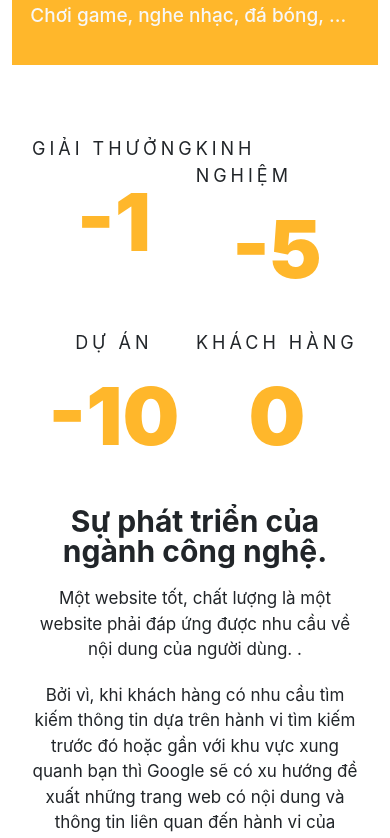
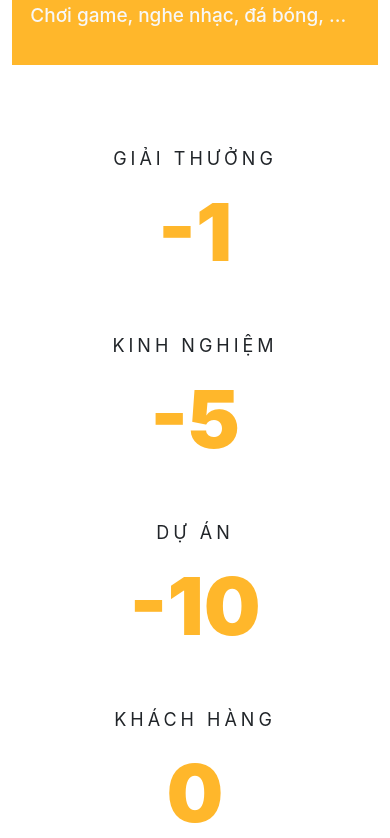
Before and after one commit to vmhfpt/Blog_React_Front_End, a React (Create React App) app: page /profile in a window 390 px wide. Shown: the part 2166-3004 px from the top of the page. Built offline with nearby package versions, Linux system fonts and the light colour scheme; no server answers.

Commit message:
change grid

```diff
--- a/public/post/responsive/profile.css
+++ b/public/post/responsive/profile.css
@@ -76,6 +76,15 @@ body {
 }
 
 @media only screen and (max-width: 600px) {
+
+
+.profile-about__block-right-content-top {
+
+    grid-template-columns: auto !important;
+}
+.profile-about__block-right-content-top-item {
+    margin : 10px 0px;
+}
     .profile-about__block-right {
         margin-top: 40px;
     }
```
